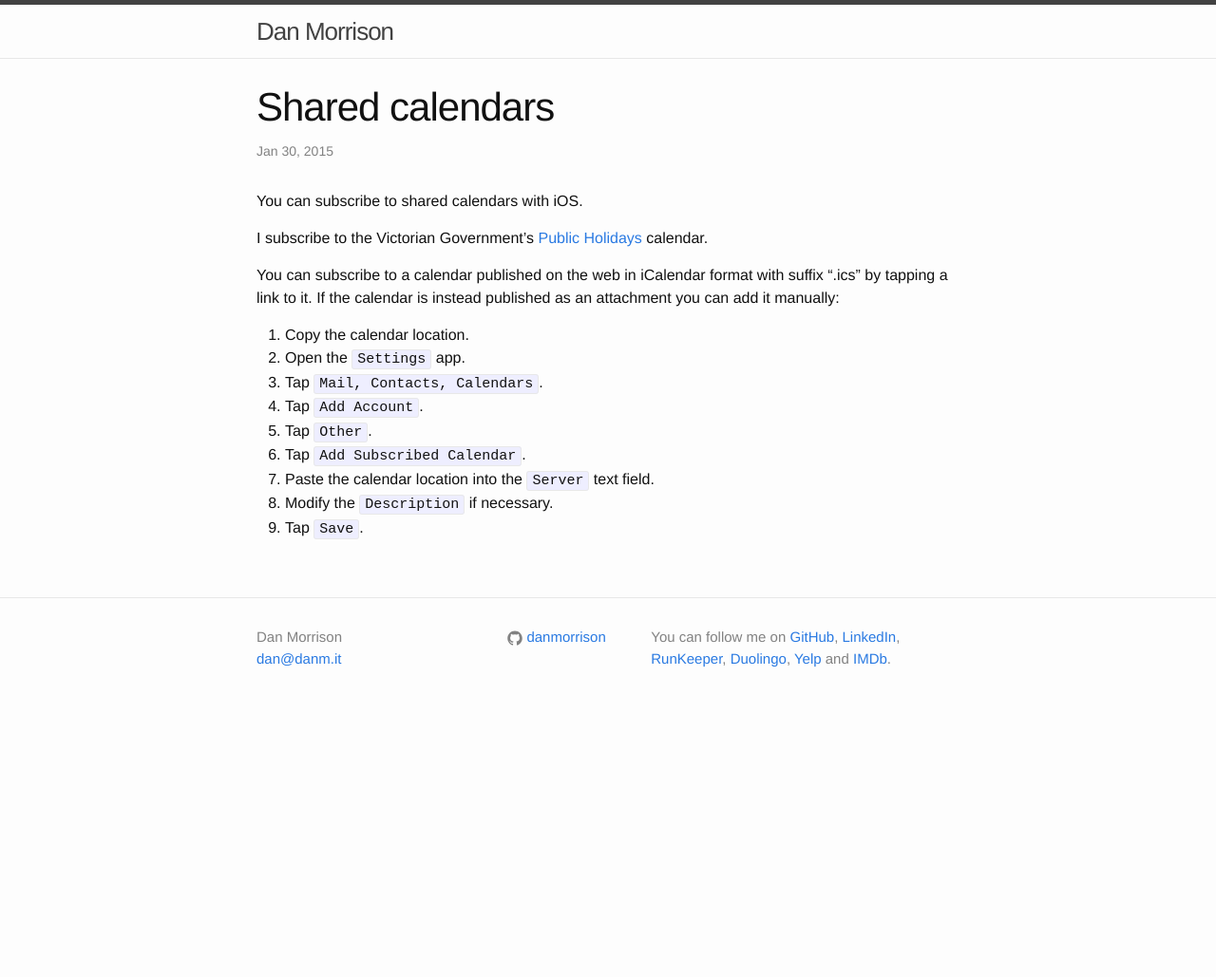
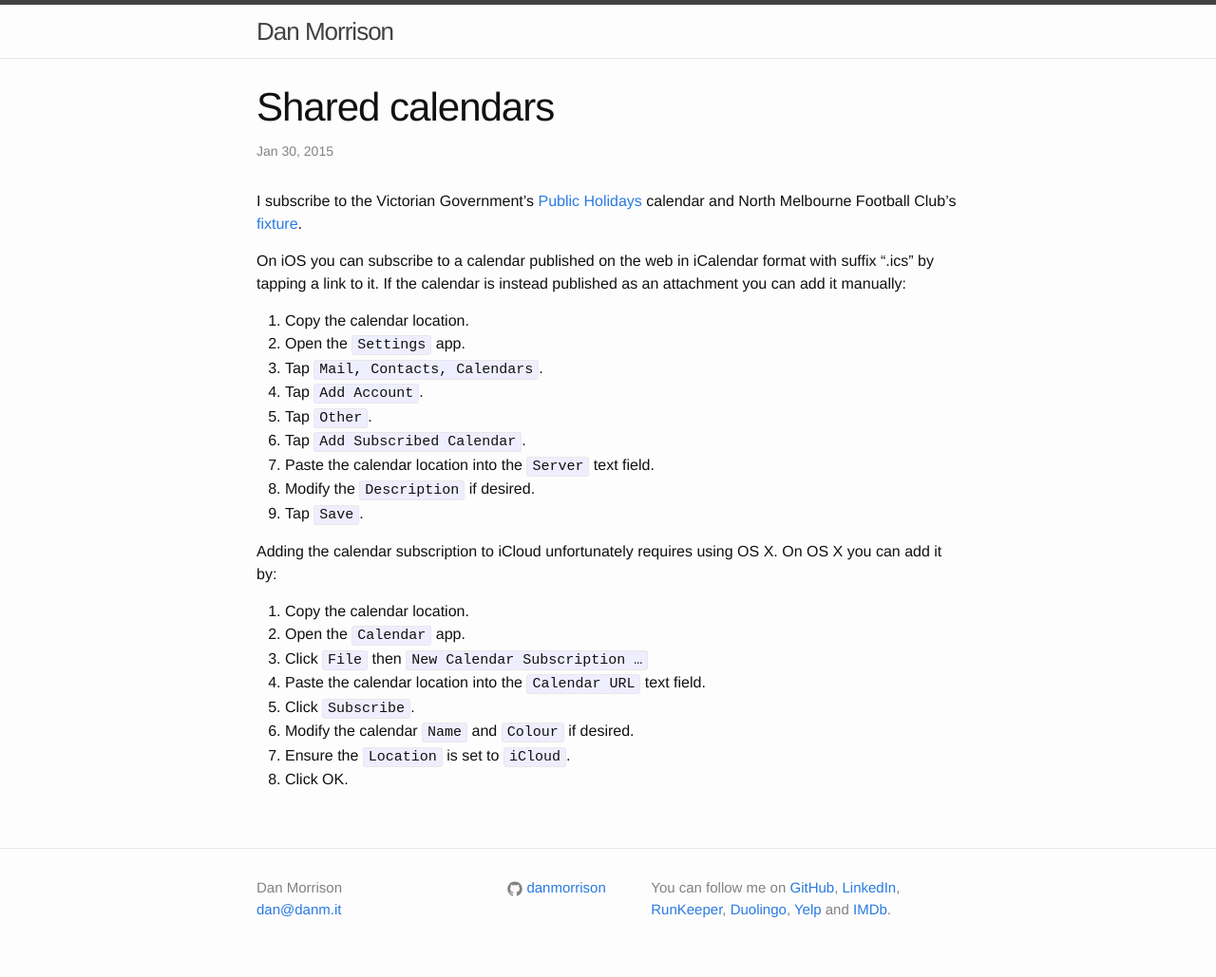
Before and after one commit to danmorrison/danmorrison.github.io, a Jekyll site: the page built from _posts/2015-01-29-shared-calendars.md, in a window 1280 px wide. Shown: the whole page at 95% size. Built offline with Jekyll 4.4.1, drawn with Linux system fonts in a browser that asks for light colours; before the commit the page ends 900 px from its top, so only the background shows below that.

Commit message:
Update for iCloud and NMFC

```diff
--- a/_posts/2015-01-29-shared-calendars.md
+++ b/_posts/2015-01-29-shared-calendars.md
@@ -4,13 +4,12 @@ title:  "Shared calendars"
 date:   2015-01-29 13:02:29
 ---
 
-You can subscribe to shared calendars with iOS.
+I subscribe to the Victorian Government's [Public Holidays][] calendar and North Melbourne Football Club's [fixture][].
 
-I subscribe to the Victorian Government's [Public Holidays][] calendar.
+[Public Holidays]: https://www.vic.gov.au/ical/holidays.html
+[fixture]: https://my.ecal.com/northmelbourne
 
-[Public Holidays]: http://www.vic.gov.au/ical/holidays.html
-
-You can subscribe to a calendar published on the web in iCalendar format with suffix ".ics" by tapping a link to it.
+On iOS you can subscribe to a calendar published on the web in iCalendar format with suffix ".ics" by tapping a link to it.
 If the calendar is instead published as an attachment you can add it manually:
 
 1. Copy the calendar location.
@@ -20,5 +19,17 @@ If the calendar is instead published as an attachment you can add it manually:
 5. Tap `Other`.
 6. Tap `Add Subscribed Calendar`.
 7. Paste the calendar location into the `Server` text field.
-8. Modify the `Description` if necessary.
+8. Modify the `Description` if desired.
 9. Tap `Save`.
+
+Adding the calendar subscription to iCloud unfortunately requires using OS X.
+On OS X you can add it by:
+
+1. Copy the calendar location.
+2. Open the `Calendar` app.
+3. Click `File` then `New Calendar Subscription …`
+4. Paste the calendar location into the `Calendar URL` text field.
+5. Click `Subscribe`.
+6. Modify the calendar `Name` and `Colour` if desired.
+7. Ensure the `Location` is set to `iCloud`.
+8. Click OK.
```
